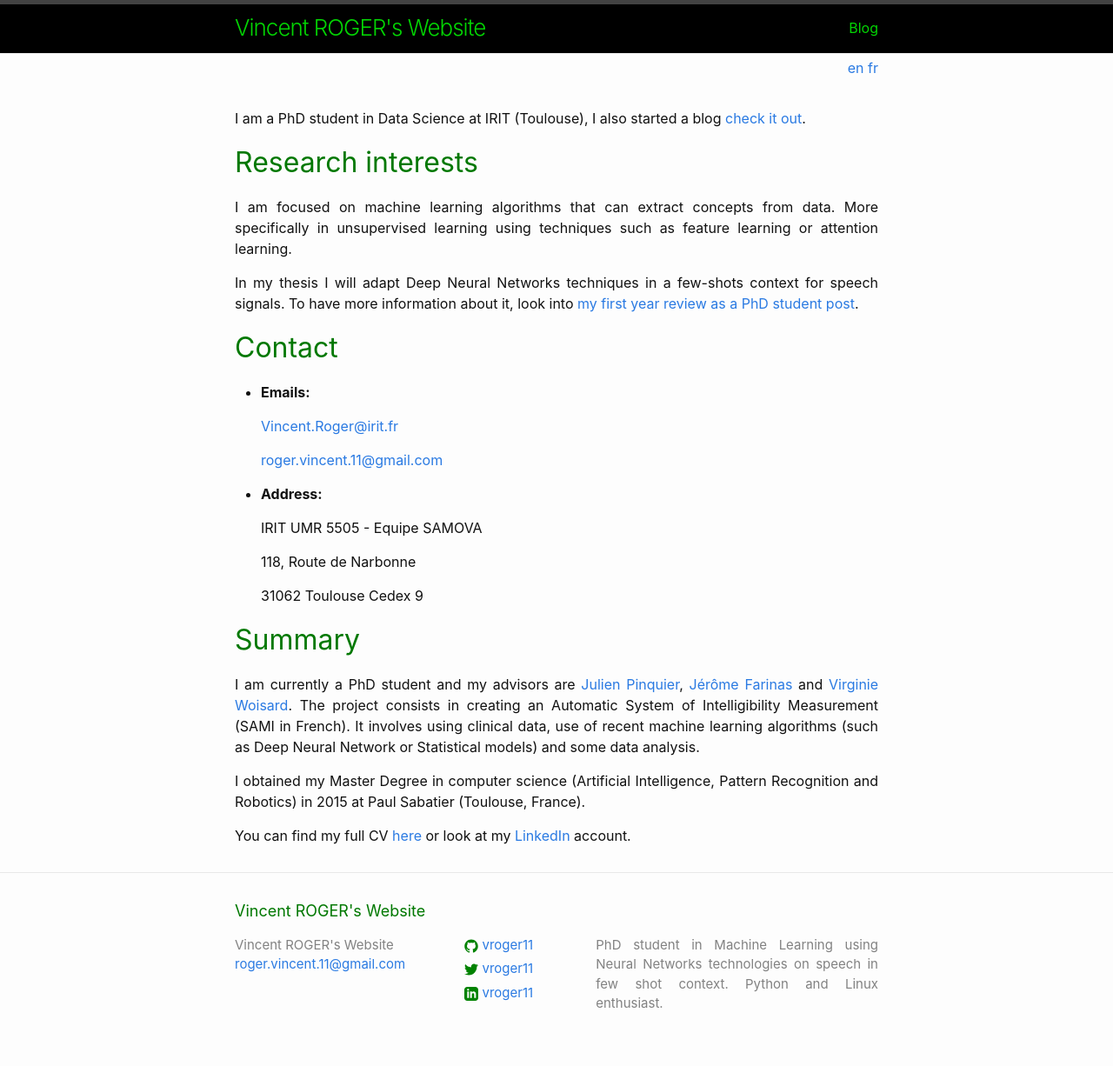
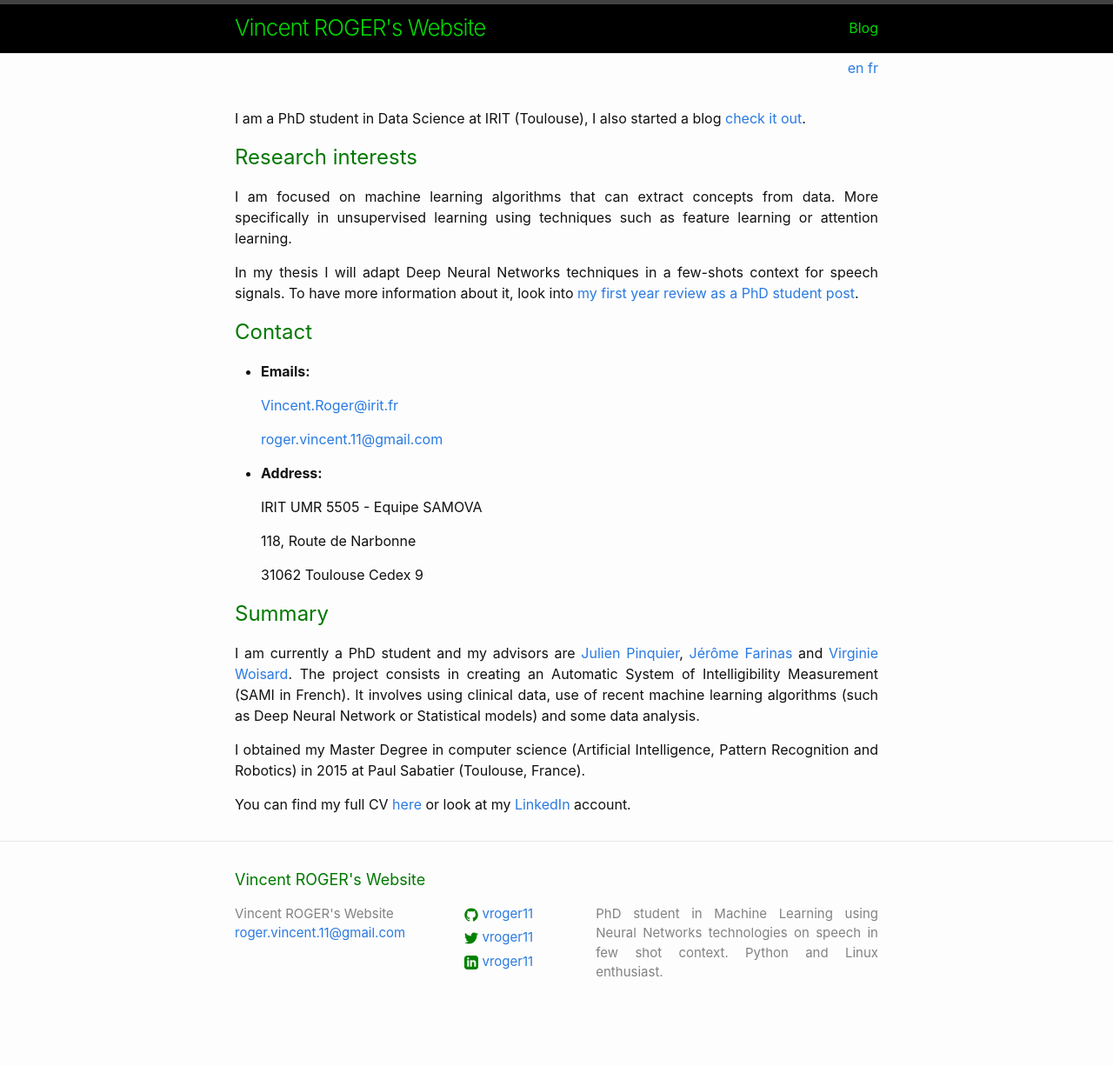
Before and after one commit to vroger11/vroger11.github.io, a Jekyll site: the page built from index.md, in a window 1280 px wide. Shown: the whole page at 87% size. Built offline with Jekyll 4.4.1, drawn with Linux system fonts in a browser that asks for light colours; after the commit the page ends 1190 px from its top, so only the background shows below that.

Commit message:
Reduce Title and Headers size.

```diff
--- a/_sass/_layout.scss
+++ b/_sass/_layout.scss
@@ -210,12 +210,12 @@
 }
 
 .post-title {
-    @include relative-font-size(2.625);
+    @include relative-font-size(2);
     letter-spacing: -1px;
     line-height: 1;
 
     @include media-query($on-laptop) {
-        @include relative-font-size(2.25);
+        @include relative-font-size(1.75);
     }
 }
 
@@ -223,31 +223,31 @@
     margin-bottom: $spacing-unit;
 
   h1 {
-    @include relative-font-size(2);
-
-    @include media-query($on-laptop) {
-      @include relative-font-size(1.75);
-    }
-  }
-
-  h2 {
-    @include relative-font-size(1.625);
+    @include relative-font-size(1.5);
 
     @include media-query($on-laptop) {
       @include relative-font-size(1.375);
     }
   }
 
-  h3 {
-    @include relative-font-size(1.25);
+  h2 {
+    @include relative-font-size(1.375);
 
     @include media-query($on-laptop) {
       @include relative-font-size(1.125);
     }
   }
 
+  h3 {
+    @include relative-font-size(1.125);
+
+    @include media-query($on-laptop) {
+      @include relative-font-size(1.0625);
+    }
+  }
+
   h4 {
-    @include relative-font-size(1.125);
+    @include relative-font-size(1.0625);
 
     @include media-query($on-laptop) {
       @include relative-font-size(1);
```
